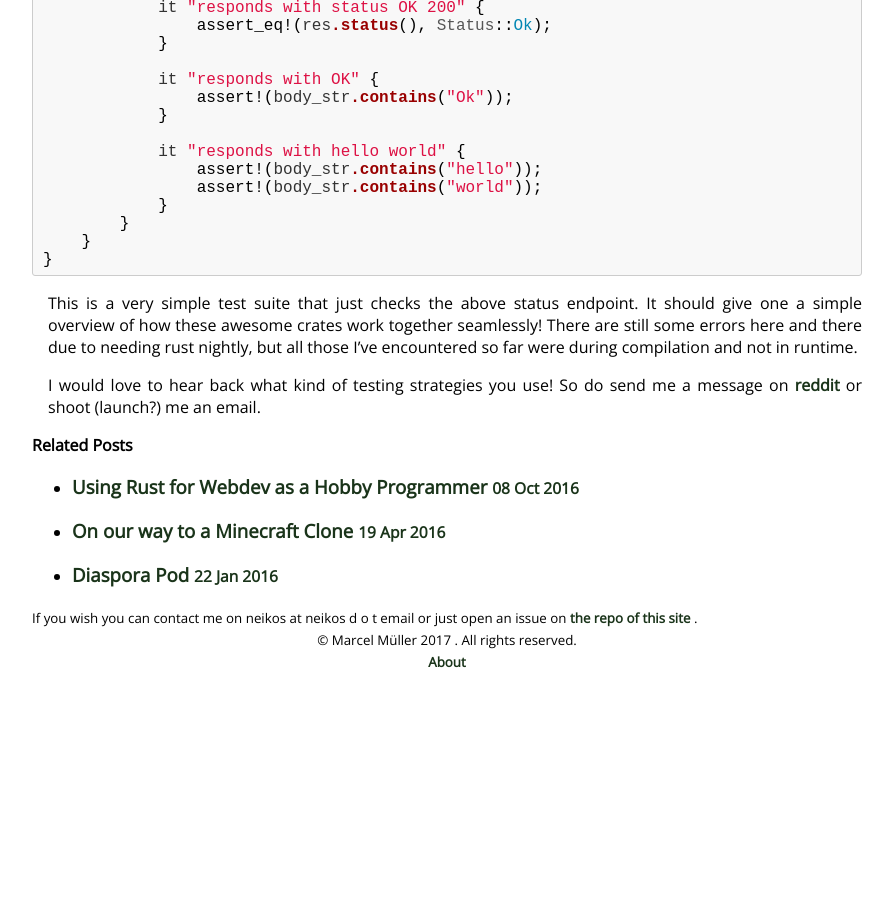
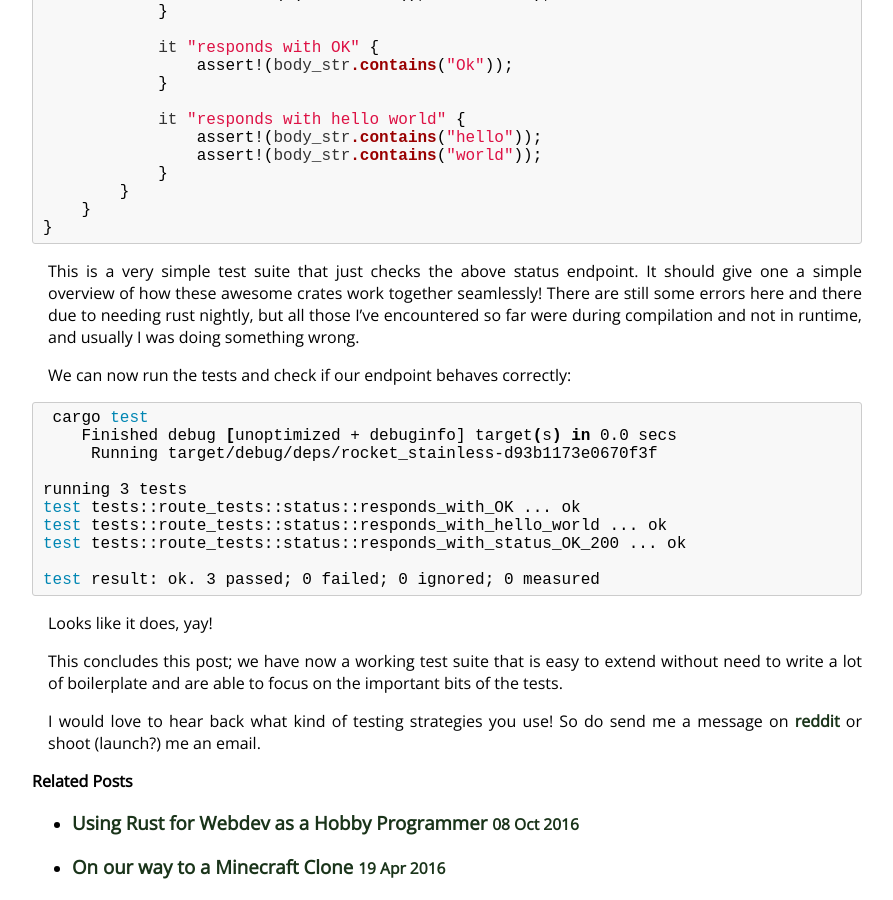
Before and after one commit to TheNeikos/TheNeikos.github.io, a Jekyll site: the page built from _posts/2017-01-08-Using_Stainless_with_Rocket.md, in a window 1280 px wide and 900 px high, scrolled down 2806 px. Shown: the whole window, without its empty margins (193-1086 px from the left). Built offline with Jekyll 4.4.1, drawn with Linux system fonts in a browser that asks for light colours; before the commit the page ends 3478 px from its top, so only the background shows below that; some of the changed text lies outside the part shown.

Commit message:
Fix nits and add some flesh

````diff
--- a/_posts/2017-01-08-Using_Stainless_with_Rocket.md
+++ b/_posts/2017-01-08-Using_Stainless_with_Rocket.md
@@ -19,7 +19,7 @@ looks it tries to be the [Rails](rails) of the Rust world.
 
 One part of that is being able to easily test your applications. After all,
 without tests it is almost impossible to be confident that the output conforms
-to what is expected after changes.
+to what is expected, especially in an evolving codebase.
 
 I've been recently wanting to try out [stainless](stainless) as well, so I
 thought why not combine both and see how they play together!
@@ -54,7 +54,6 @@ and add to the `dev-dependencies` table the following line:
 ```
 rocket = { version = "0.1.4", features = ["testing"] }
 ```
-
 > Be sure to match up the version with whatever rocket version you are using!
 
 Next step is setting everything up in `src/main.rs`:
@@ -92,18 +91,14 @@ fn main() {
 
 The code should be fairly self-explanatory. In the first part we setup the
 executable to include the `rocket_codegen` plugin and also include the stainless
-plugin if we are compiling for tests.
-
-Then we have a small module (to keep things clean) where we declare a struct to
-serialize a Rocket endpoint.
-
-In the main function we then launch rocket and and the server is up! (in orbit)
-
+plugin if we are compiling for tests.  Then we have a small module (to keep
+things clean) where we declare a struct to serialize in a Rocket endpoint.  In
+the main function we then launch rocket and and the server is up! (in orbit)
 
 Okay, we are all set up. You can now run it with `cargo run` and it should open
 a local server:
 
-```rust
+```sh
 neikos ~/p/r/b/rocket_stainless (master) [130]> cargo run
     Finished debug [unoptimized + debuginfo] target(s) in 0.0 secs
      Running `target/debug/rocket_stainless`
@@ -177,7 +172,28 @@ This is a very simple test suite that just checks the above status endpoint.
 It should give one a simple overview of how these awesome crates work together
 seamlessly! There are still some errors here and there due to needing rust
 nightly, but all those I've encountered so far were during compilation and not
-in runtime.
+in runtime, and usually I was doing something wrong.
+
+We can now run the tests and check if our endpoint behaves correctly:
+
+```sh
+ cargo test
+    Finished debug [unoptimized + debuginfo] target(s) in 0.0 secs
+     Running target/debug/deps/rocket_stainless-d93b1173e0670f3f
+
+running 3 tests
+test tests::route_tests::status::responds_with_OK ... ok
+test tests::route_tests::status::responds_with_hello_world ... ok
+test tests::route_tests::status::responds_with_status_OK_200 ... ok
+
+test result: ok. 3 passed; 0 failed; 0 ignored; 0 measured
+```
+
+Looks like it does, yay!
+
+This concludes this post; we have now a working test suite that is easy to
+extend without need to write a lot of boilerplate and are able to focus on
+the important bits of the tests.
 
 I would love to hear back what kind of testing strategies you use! So do send me
 a message on [reddit](reddit) or shoot (launch?) me an email.
````
Also changed, not shown: other parts of _posts/2017-01-08-Using_Stainless_with_Rocket.md (+3 -3 lines).
